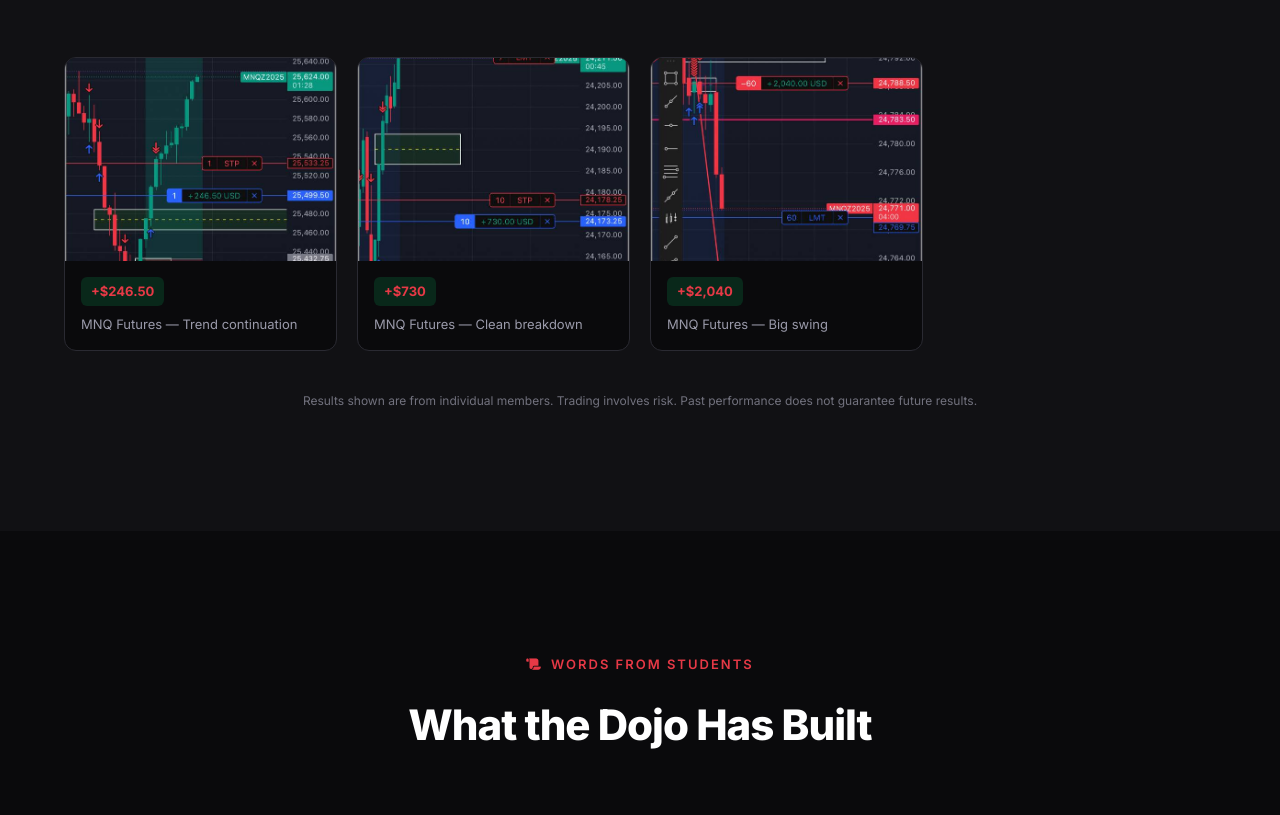
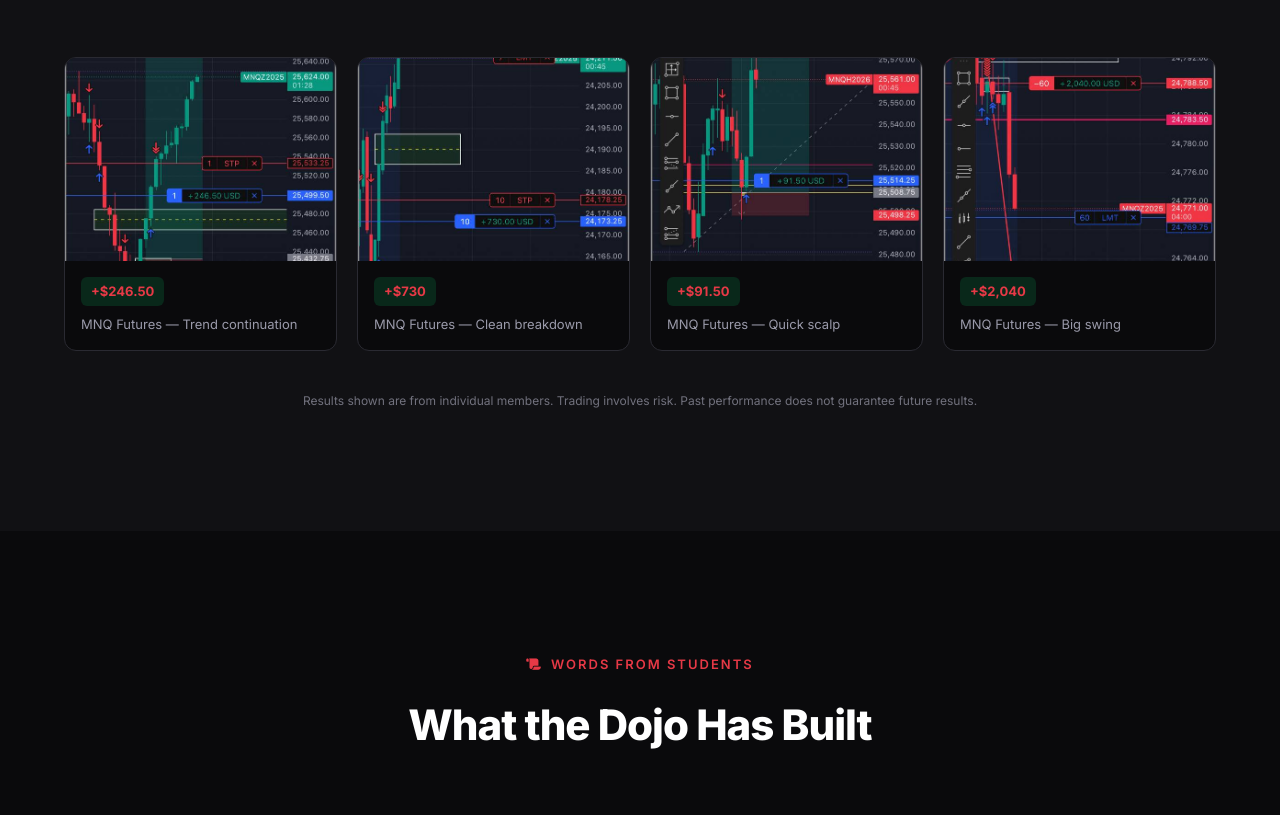
Before and after one commit to wongisaiah924-hub/dojogains, a plain HTML site: page index.html in a window 1280 px wide. Shown: the part 8251-9066 px from the top of the page. Drawn offline with Linux system fonts and the light colour scheme.

Commit message:
Re-add 91.50 trade as 4th card

```diff
--- a/index.html
+++ b/index.html
@@ -2205,6 +2205,15 @@
             </div>
             <div class="win-card">
                 <div class="win-image">
+                    <img src="/trade-win-1.jpg" alt="MNQ Trade +$91.50">
+                </div>
+                <div class="win-info">
+                    <span class="win-tag profit">+$91.50</span>
+                    <p>MNQ Futures — Quick scalp</p>
+                </div>
+            </div>
+            <div class="win-card">
+                <div class="win-image">
                     <img src="/trade-win-4.jpg" alt="MNQ Trade +$2,040">
                 </div>
                 <div class="win-info">
```
